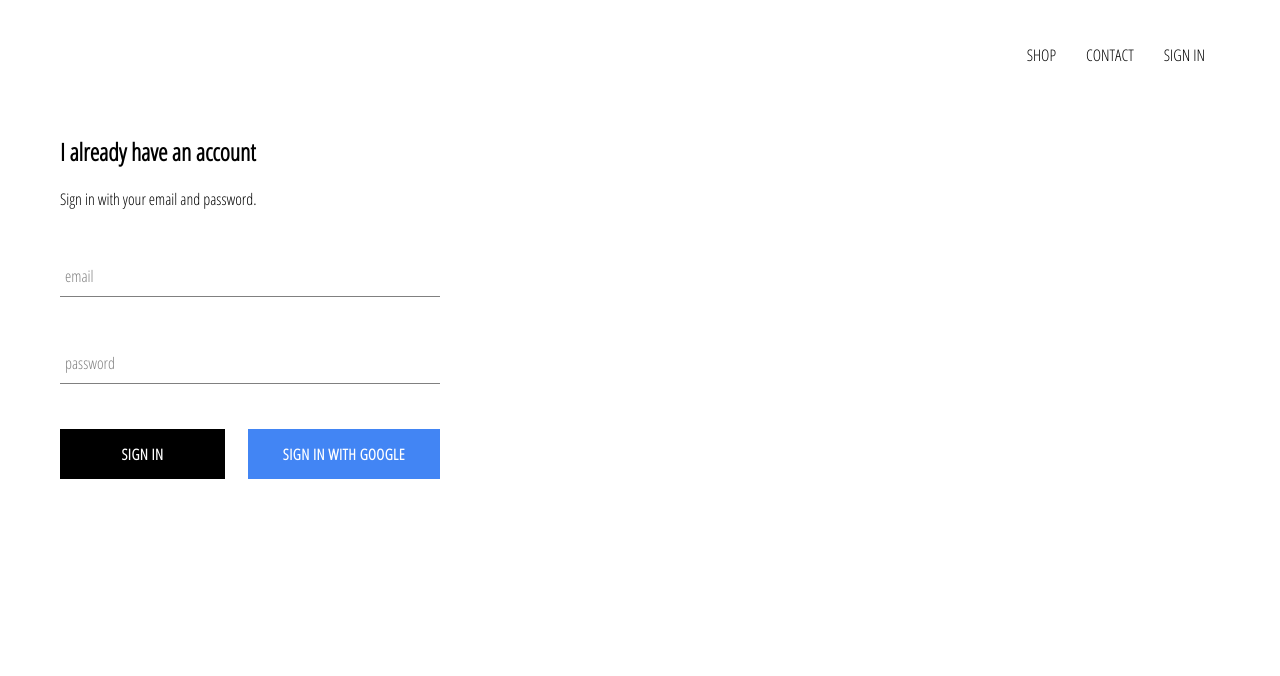
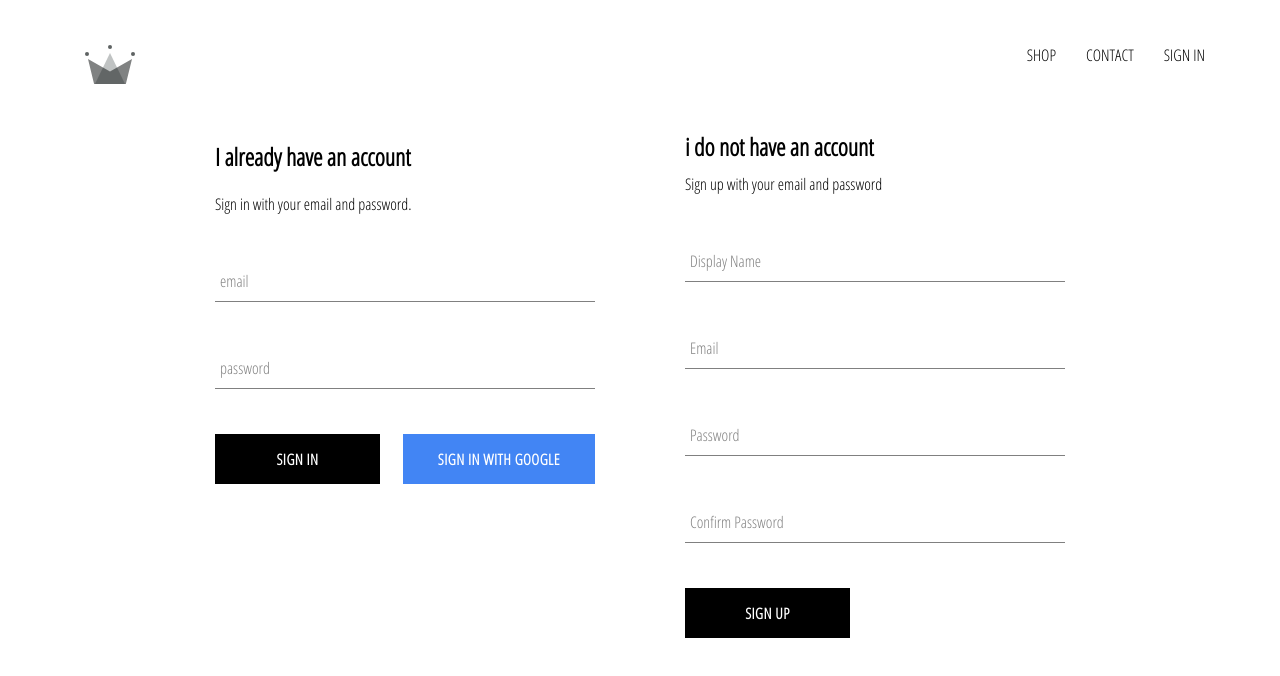
Before and after one commit to ahbashar/ecom-app, a React (Create React App) app: page /signin in a window 1280 px wide. Shown: the top 676 px of the page. Built offline with nearby package versions, Linux system fonts and the light colour scheme; no server answers.

Commit message:
implemented firebase utils, included ability to store authenticated user into firestore database

```diff
--- a/src/App.js
+++ b/src/App.js
@@ -5,7 +5,7 @@
 import ShopPage from './pages/shop/shop';
 import SignInAndSignUp from './pages/sign-in-and-sign-up/sign-in-and-sign-up'
 import Header from './components/header/header';
-import {auth} from './firebase/firebase.utils';
+import { auth, createUserProfileDocument } from './firebase/firebase.utils';
 
 import './App.css';
 
@@ -20,13 +20,26 @@
 
 	unsubscribeFromAuth = null;
 
-	componentDidMount(){
-		this.unsubscribeFromAuth = auth.onAuthStateChanged(user =>{
-			this.setState({ currentUser: user });
+	componentDidMount() {
+	    this.unsubscribeFromAuth = auth.onAuthStateChanged(async userAuth => {
+	      if (userAuth) {
+	        const userRef = await createUserProfileDocument(userAuth);
 
-			console.log(user);
-		});
-	}
+	        userRef.onSnapshot(snapShot => {
+	          this.setState({
+	            currentUser: {
+	              id: snapShot.id,
+	              ...snapShot.data()
+	            }
+	          });
+
+	          console.log(this.state);
+	        });
+	      }
+
+	      this.setState({ currentUser: userAuth });
+	    });
+  }
 
 	componentWillUnmount(){
 		this.unsubscribeFromAuth();
--- a/src/components/header/header.jsx
+++ b/src/components/header/header.jsx
@@ -4,14 +4,14 @@
 
 import {auth} from '../../firebase/firebase.utils';
 
-import {ReactComponent as logo} from '../../res/crown.svg.svg';
+import {ReactComponent as Logo} from '../../res/crown.svg';
 
 import './header.scss';
 
 const Header = ({ currentUser }) =>(
 	<div className='header'>
 		<Link className='logo-container' to='/'>
-			<logo className='logo'
+			<Logo className='logo'
 			/>
 		</Link>
 		<div className='options'>
--- /dev/null
+++ b/src/components/sign-up/sign-up.jsx
@@ -0,0 +1,99 @@
+import React from 'react';
+
+import FormInput from '../form-input/form-input';
+import CustomButton from '../custom-button/custom-button';
+
+import {auth, createUserProfileDocument} from '../../firebase/firebase.utils';
+
+import './sign-up.scss';
+
+class SignUp extends React.Component{
+	constructor(props){
+		super(props);
+
+		this.state = {
+			displayName: '',
+			email: '',
+			password: '',
+			confirmPassword: ''
+		}
+	}
+
+	handelSubmit = async event => {
+		event.preventDefault();
+
+		const {displayName, email, password, confirmPassword} = this.state;
+
+		if(password !== confirmPassword){
+			alert("Passwords don't match");
+			return;
+		}
+
+		try{
+			const { user } = await auth.createUserWithEmailAndPassword(email,password);
+			await createUserProfileDocument(user, {displayName})
+
+			this.setState({
+				displayName: '',
+				email: '',
+				password: '',
+				confirmPassword: ''
+			})
+		}catch(erorr){
+			console.log(erorr);
+		}
+	}
+
+	handelChange = event =>{
+		const {name,value} = event.target;
+		this.setState({[name]: value})
+	}
+
+	render() {
+		const {displayName, email, password, confirmPassword} = this.state;
+		return(
+			<div className='sign-up'>
+				<h2 className='title'>i do not have an account</h2>
+				<span>Sign up with your email and password</span>
+				<form className='sign-up-form' onSubmit={this.handelSubmit}>
+					<FormInput
+						type='text'
+						name='displayName'
+						value={displayName}
+						onChange={this.handelChange}
+						label='Display Name'
+						required
+					/>
+					<FormInput
+						type='email'
+						name='email'
+						value={email}
+						onChange={this.handelChange}
+						label='Email'
+						required
+					/>
+					<FormInput
+						type='password'
+						name='password'
+						value={password}
+						onChange={this.handelChange}
+						label='Password'
+						required
+					/>
+					<FormInput
+						type='password'
+						name='confirmPassword'
+						value={confirmPassword}
+						onChange={this.handelChange}
+						label='Confirm Password'
+						required
+					/>
+
+					<CustomButton type='submit'> Sign Up</CustomButton>
+				</form>
+			</div>
+		)
+	}
+}
+
+export default SignUp;
--- /dev/null
+++ b/src/components/sign-up/sign-up.scss
@@ -0,0 +1,9 @@
+.sign-up{
+	display: flex;
+	flex-direction: column;
+	width: 380px;
+
+	.title{
+		margin: 10px 0;
+	}
+}
--- a/src/firebase/firebase.utils.js
+++ b/src/firebase/firebase.utils.js
@@ -15,8 +15,31 @@
 
 firebase.initializeApp(config);
 
+export const createUserProfileDocument = async (userAuth, additionalData) => {
+	if (!userAuth) return;
+
+  	const userRef = firestore.doc(`users/${userAuth.uid}`);
+  	const snapShot = await userRef.get();
+
+  if (!snapShot.exists) {
+    const { displayName, email } = userAuth;
+    const createdAt = new Date();
+    try {
+      await userRef.set({
+        displayName,
+        email,
+        createdAt,
+        ...additionalData
+      });
+    } catch (error) {
+      console.log('error creating user', error.message);
+    }
+  }
+  return userRef;
+};
+
 export const auth = firebase.auth();
-export const firestore = firebase.firestore;
+export const firestore = firebase.firestore();
 
 const provider = new firebase.auth.GoogleAuthProvider();
 provider.setCustomParameters({prompt: 'select_account'});
--- a/src/pages/sign-in-and-sign-up/sign-in-and-sign-up.jsx
+++ b/src/pages/sign-in-and-sign-up/sign-in-and-sign-up.jsx
@@ -1,12 +1,14 @@
 import React from 'react';
 
 import SignIn from '../../components/sign-in/sign-in';
+import SignUp from '../../components/sign-up/sign-up';
 
 import './sign-in-and-sign-up.scss';
 
 const SignInAndSignUp = () => (
 	<div className='sign-in-and-sign-up'>
 		<SignIn />
+		<SignUp />
 	</div>
 )
 
--- a/src/pages/sign-in-and-sign-up/sign-in-and-sign-up.scss
+++ b/src/pages/sign-in-and-sign-up/sign-in-and-sign-up.scss
@@ -0,0 +1,6 @@
+.sign-in-and-sign-up{
+	width: 850px;
+	display: flex;
+	justify-content: space-between;
+	margin: 30px auto;
+}
```
Also changed, not shown: src/res/crown.svg (renamed from src/res/crown.svg.svg).
